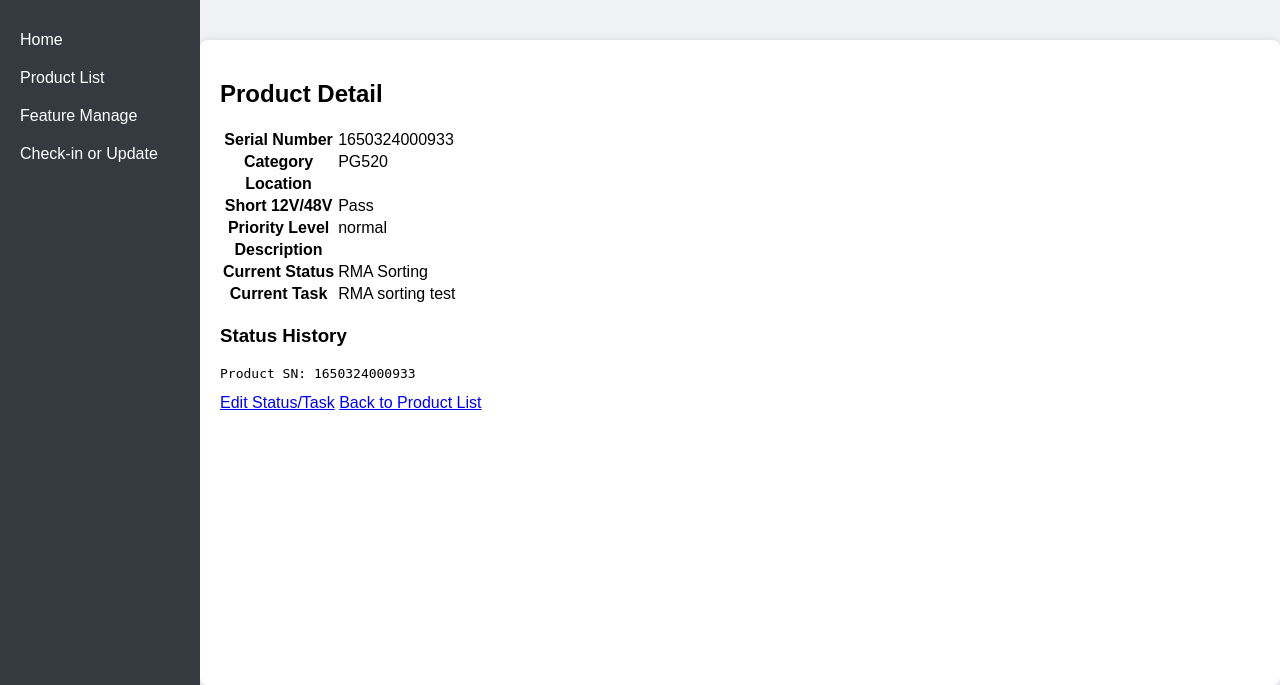
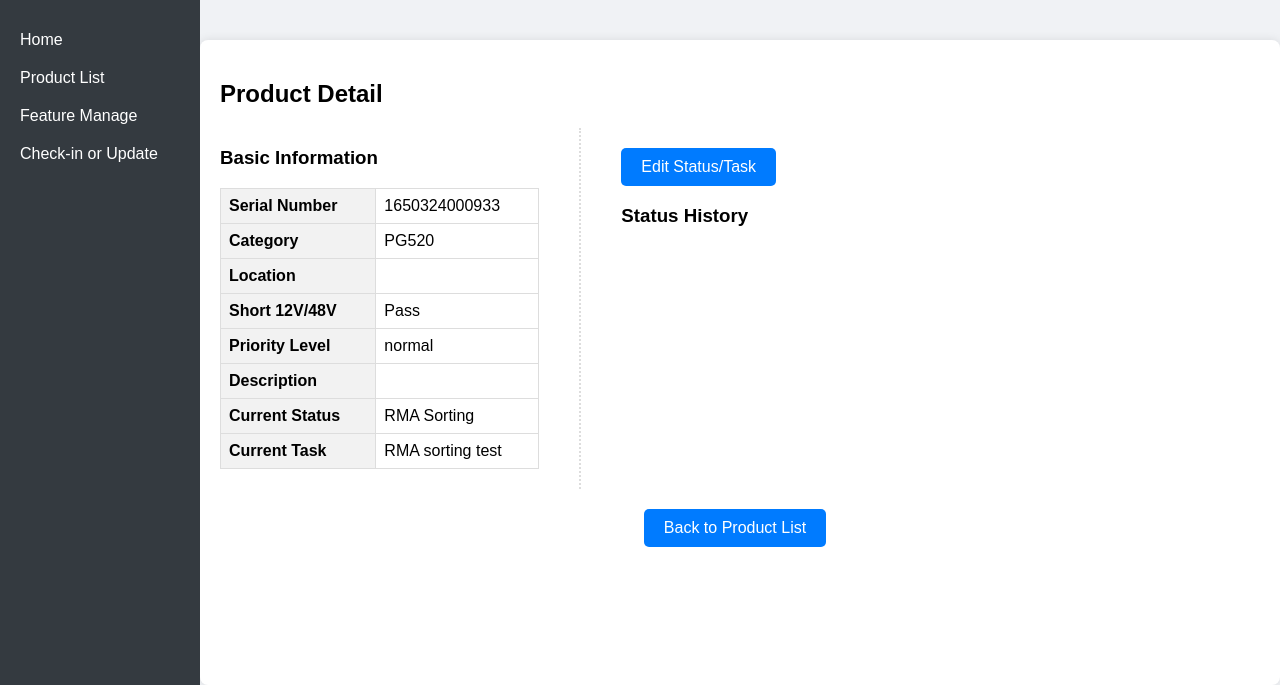
Before and after one commit to jefferyzj/RMASystem, a Django app: page /products/1650324000933/ in a window 1280 px wide. Shown: the part 115-800 px from the top of the page. Run offline with Django 5.2, Linux system fonts and the light colour scheme; data comes from the database, SQL or seed files in the repository; both versions use the stored data as it was after the commit; parts of the project's set-up code (start-up, migrations or seed data) failed here and were passed over.

Commit message:
nothing new

```diff
--- a/proj1/RMASystem/product_management/models.py
+++ b/proj1/RMASystem/product_management/models.py
@@ -260,27 +260,31 @@ class ProductStatus(TimeStampedModel, SoftDeletableModel):
     def __str__(self):
         return f'{self.product.SN} - {self.status.name} at {self.changed_at}'
 
-    """
-    Get the result of tasks of the product under the status, and return the result as a string.
-    """
     def get_product_status_result(self):
         """
-        Get the result of tasks of the product under the status, and return the result as a string.
+        Get the result of tasks of the product under the status, and return the result as a structured list.
         """
         product_tasks = ProductTask.objects.filter(
             product=self.product,
-            task__statustask__status=self.status,
+            task__task_statuses__status=self.status,
             is_removed=False
-        ).select_related('task').order_by('task__statustask__created')
+        ).select_related('task').order_by('task__task_statuses__created')
 
-        result = f'{self.status.name}: '
+        task_results = []
         for product_task in product_tasks:
             task_situation = 'Completed' if product_task.is_completed else 'Skipped' if product_task.is_skipped else 'Not Yet Done'
-            result += f'{product_task.task.task_name} - is {task_situation} - Result: {product_task.result}'
-            if product_task.note:
-                result += f' - Note: {product_task.note}'
-            result += ' | '
-        return result
+            task_result = {
+                'task_name': product_task.task.task_name,
+                'task_situation': task_situation,
+                'result': product_task.result,
+                'note': product_task.note
+            }
+            task_results.append(task_result)
+
+        return {
+            'status_name': self.status.name,
+            'tasks': task_results
+        }
 
 class Product(TimeStampedModel):
     """
@@ -386,11 +390,11 @@ class Product(TimeStampedModel):
 
     def list_status_result_history(self):
         all_product_statuses = self.status_history_of_product.order_by('changed_at')
-        history = [f'Product SN: {self.SN}']
+        history = []
         for product_status in all_product_statuses:
             status_result = product_status.get_product_status_result()
-            history.append(f'{status_result} at {product_status.changed_at}')
-        return "\n".join(history)
+            history.append(status_result)
+        return history
 
 
 
--- a/proj1/RMASystem/product_management/templates/product_detail.html
+++ b/proj1/RMASystem/product_management/templates/product_detail.html
@@ -2,9 +2,74 @@
 
 {% block title %}Product Detail{% endblock %}
 
+{% block extra_head %}
+<style>
+    .container {
+        display: flex;
+        gap: 20px;
+    }
+    .basic-info {
+        flex: 1;
+    }
+    .divider {
+        border-left: 2px dotted #ddd;
+        margin: 0 20px;
+    }
+    .status-history {
+        flex: 2;
+    }
+    table {
+        width: 100%;
+        border-collapse: collapse;
+        margin-bottom: 20px;
+    }
+    table, th, td {
+        border: 1px solid #ddd;
+    }
+    th, td {
+        padding: 8px;
+        text-align: left;
+    }
+    th {
+        background-color: #f2f2f2;
+    }
+    ul {
+        list-style-type: none;
+        padding: 0;
+    }
+    li {
+        margin-bottom: 10px;
+    }
+    .buttons {
+        margin-top: 20px;
+    }
+    .button {
+        display: inline-block;
+        padding: 10px 20px;
+        margin-right: 10px;
+        background-color: #007bff;
+        color: white;
+        text-decoration: none;
+        border-radius: 5px;
+        transition: background-color 0.3s;
+    }
+    .button:hover {
+        background-color: #0056b3;
+    }
+    .back-button {
+        display: flex;
+        justify-content: center;
+        margin-top: 20px;
+    }
+</style>
+{% endblock %}
+
 {% block content %}
 <h2>Product Detail</h2>
 
+<div class="container">
+    <div class="basic-info">
+        <h3>Basic Information</h3>
         <table>
             <tr>
                 <th>Serial Number</th>
@@ -39,10 +104,32 @@
                 <td>{{ product.current_task.task_name }}</td>
             </tr>
         </table>
+    </div>
 
+    <div class="divider"></div>
+
+    <div class="status-history">
+        <div class="buttons">
+            <a href="{% url 'edit_status_or_task' product.SN %}" class="button">Edit Status/Task</a>
+        </div>
         <h3>Status History</h3>
-<pre>{{ status_history }}</pre>
+        {% for status_result in status_history %}
+            <h4>{{ status_result.status_name }}</h4>
+            <ul>
+                {% for task in status_result.tasks %}
+                    <li>
+                        <strong>{{ task.task_name }}</strong> - {{ task.task_situation }} - Result: {{ task.result }}
+                        {% if task.note %}
+                            - Note: {{ task.note }}
+                        {% endif %}
+                    </li>
+                {% endfor %}
+            </ul>
+        {% endfor %}
+    </div>
+</div>
 
-<a href="{% url 'edit_status_or_task' product.SN %}">Edit Status/Task</a>
-<a href="{% url 'product_list' %}">Back to Product List</a>
+<div class="back-button">
+    <a href="{% url 'product_list' %}" class="button">Back to Product List</a>
+</div>
 {% endblock %}
```
Also changed, not shown: proj1/RMASystem/db.sqlite3. Lines whose indentation alone changed are shown as unchanged.
